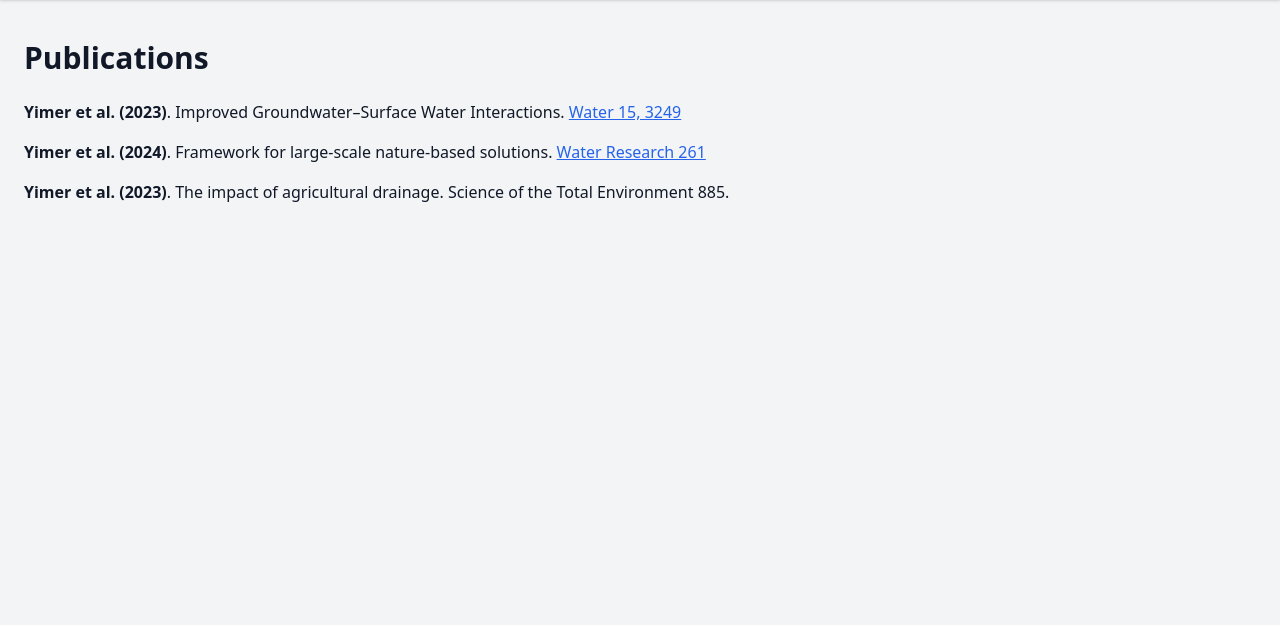
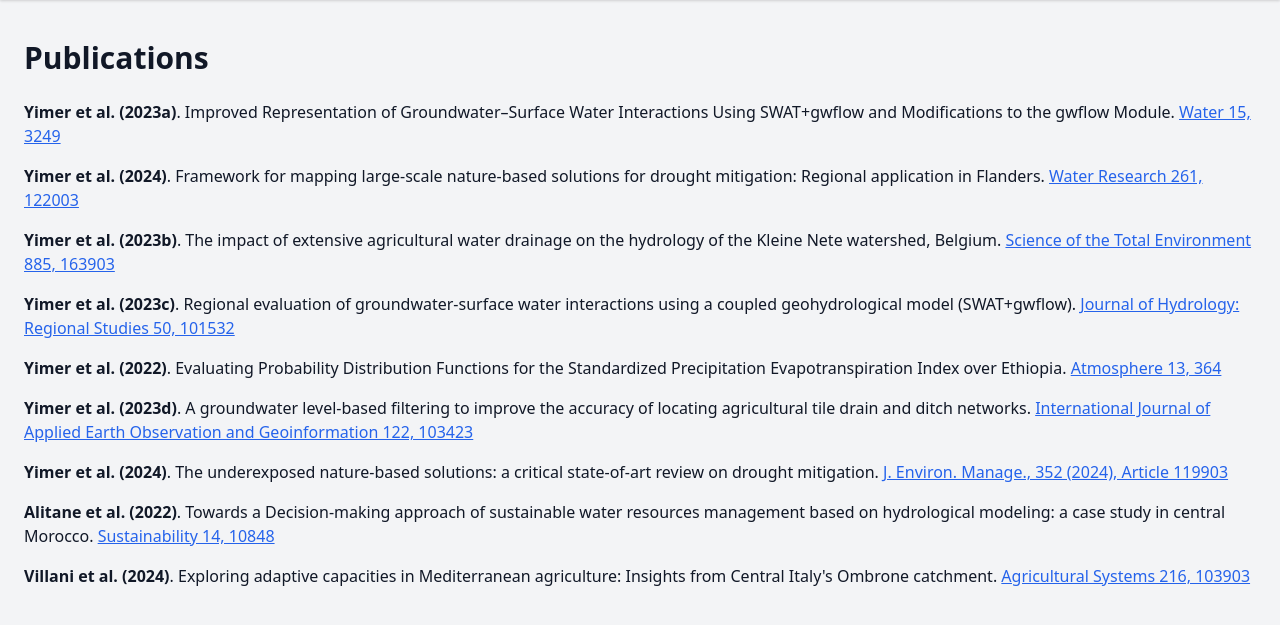
Before and after one commit to estifanosYimer/estifanos-website, a Flask app: page /publications in a window 1280 px wide. Shown: the part 80-705 px from the top of the page. Run offline with Flask 3, Linux system fonts and the light colour scheme.

Commit message:
Update publications.html

```diff
--- a/templates/publications.html
+++ b/templates/publications.html
@@ -28,15 +28,40 @@
    <h2 class="text-3xl font-semibold mb-6">Publications</h2>
    <ul class="space-y-4">
     <li>
-    <strong>Yimer et al. (2023)</strong>. Improved Groundwater–Surface Water Interactions.
+     <strong>Yimer et al. (2023a)</strong>. Improved Representation of Groundwater–Surface Water Interactions Using SWAT+gwflow and Modifications to the gwflow Module.
      <a class="text-blue-600 underline" href="https://doi.org/10.3390/w15183249">Water 15, 3249</a>
     </li>
     <li>
-    <strong>Yimer et al. (2024)</strong>. Framework for large-scale nature-based solutions.
-    <a class="text-blue-600 underline" href="https://doi.org/10.1016/j.watres.2024.122003">Water Research 261</a>
+     <strong>Yimer et al. (2024)</strong>. Framework for mapping large-scale nature-based solutions for drought mitigation: Regional application in Flanders.
+     <a class="text-blue-600 underline" href="https://doi.org/10.1016/j.watres.2024.122003">Water Research 261, 122003</a>
     </li>
     <li>
-    <strong>Yimer et al. (2023)</strong>. The impact of agricultural drainage. Science of the Total Environment 885.
+     <strong>Yimer et al. (2023b)</strong>. The impact of extensive agricultural water drainage on the hydrology of the Kleine Nete watershed, Belgium.
+     <a class="text-blue-600 underline" href="">Science of the Total Environment 885, 163903</a>
+    </li>
+    <li>
+     <strong>Yimer et al. (2023c)</strong>. Regional evaluation of groundwater-surface water interactions using a coupled geohydrological model (SWAT+gwflow).
+     <a class="text-blue-600 underline" href="https://doi.org/10.1016/j.ejrh.2023.101532">Journal of Hydrology: Regional Studies 50, 101532</a>
+    </li>
+    <li>
+     <strong>Yimer et al. (2022)</strong>. Evaluating Probability Distribution Functions for the Standardized Precipitation Evapotranspiration Index over Ethiopia.
+     <a class="text-blue-600 underline" href="https://doi.org/10.3390/atmos13030364">Atmosphere 13, 364</a>
+    </li>
+    <li>
+     <strong>Yimer et al. (2023d)</strong>. A groundwater level-based filtering to improve the accuracy of locating agricultural tile drain and ditch networks.
+     <a class="text-blue-600 underline" href="https://doi.org/10.1016/j.japplgeoinfo.2023.103423">International Journal of Applied Earth Observation and Geoinformation 122, 103423</a>
+    </li>
+    <li>
+     <strong>Yimer et al. (2024)</strong>. The underexposed nature-based solutions: a critical state-of-art review on drought mitigation.
+     <a class="text-blue-600 underline" href="https://doi.org/10.1016/j.jenvman.2023.119903">J. Environ. Manage., 352 (2024), Article 119903</a>
+    </li>
+    <li>
+     <strong>Alitane et al. (2022)</strong>. Towards a Decision-making approach of sustainable water resources management based on hydrological modeling: a case study in central Morocco.
+     <a class="text-blue-600 underline" href="https://doi.org/10.3390/su141710848">Sustainability 14, 10848</a>
+    </li>
+    <li>
+     <strong>Villani et al. (2024)</strong>. Exploring adaptive capacities in Mediterranean agriculture: Insights from Central Italy's Ombrone catchment.
+     <a class="text-blue-600 underline" href="https://doi.org/10.1016/j.agsy.2024.103903">Agricultural Systems 216, 103903</a>
     </li>
    </ul>
   </main>
```
Lines whose indentation alone changed are shown as unchanged.
